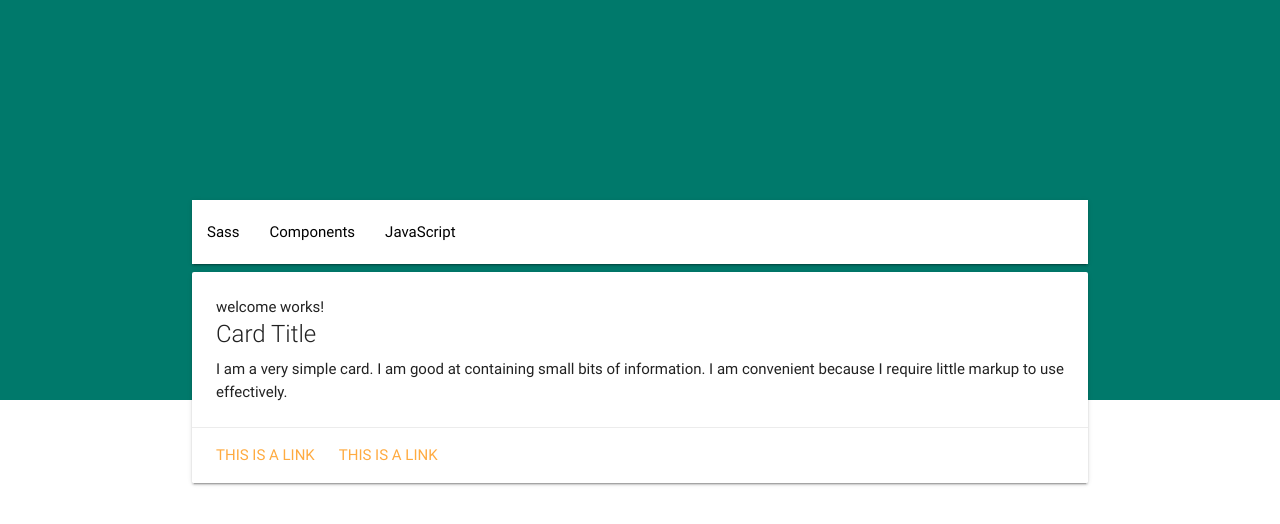
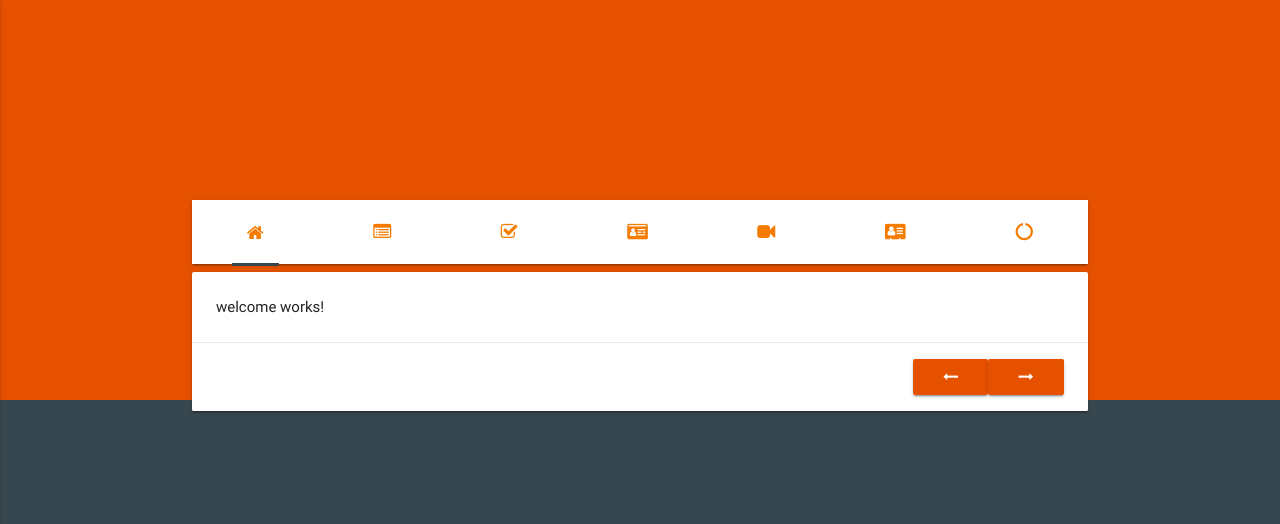
Before and after one commit to vmorante/onBoarding, an Angular app: page /welcome in a window 1280 px wide. Shown: the top 524 px of the page. Built offline with nearby package versions, Linux system fonts and the light colour scheme.

Commit message:
nav route and styles

```diff
--- a/src/app/app.component.css
+++ b/src/app/app.component.css
@@ -9,5 +9,6 @@
 }
 
 .bg-bottom>div {
-    margin-top: -25vh;
+    position: relative;
+    top: -25vh;
 }
--- a/src/app/app.component.html
+++ b/src/app/app.component.html
@@ -1,8 +1,8 @@
-<div class="row">
-    <div class="bg-top teal darken-2">
+<div>
+    <div class="bg-top orange darken-4">
 
     </div>
-    <div class="bg-bottom">
+    <div class="bg-bottom blue-grey darken-3">
         <div class="container">
             <header>
                 <navbar></navbar>
@@ -12,12 +12,10 @@
                     <div>
                         <router-outlet></router-outlet>
                     </div>
-                    <span class="card-title">Card Title</span>
-                    <p>I am a very simple card. I am good at containing small bits of information. I am convenient because I require little markup to use effectively.</p>
                 </div>
-                <div class="card-action">
-                    <a href="#">This is a link</a>
-                    <a href="#">This is a link</a>
+                <div class="card-action right-align">
+                    <a routerLink="/welcome" class="waves-effect waves-light text-white btn orange darken-4"><span class="fa fa-long-arrow-left" aria-hidden="true"></span></a>
+                    <a routerLink="/finish" class="waves-effect waves-light text-white btn orange darken-4"><span class="fa fa-long-arrow-right " aria-hidden="true "></span></a>
                 </div>
             </div>
         </div>
--- a/src/app/components/navbar/navbar.component.css
+++ b/src/app/components/navbar/navbar.component.css
@@ -2,6 +2,18 @@ nav>div {
     background-color: #fff;
 }
 
-nav a {
-    color: #000;
+a {
+    font-size: 1.2em;
 }
+
+#sm-nav {
+    display: flex;
+    align-items: center;
+    justify-content: space-around;
+}
+
+.link-active {
+    border-bottom: 3px solid #37474f;
+    margin-bottom: -3px;
+    line-height: 61px;
+}
--- a/src/app/components/navbar/navbar.component.html
+++ b/src/app/components/navbar/navbar.component.html
@@ -1,9 +1,79 @@
 <nav>
     <div class="nav-wrapper">
-        <ul id="nav-mobile" class="hide-on-med-and-down">
-            <li><a href="sass.html">Sass</a></li>
-            <li><a href="badges.html">Components</a></li>
-            <li><a href="collapsible.html">JavaScript</a></li>
+        <a href="#" data-activates="mobile-demo" class="button-collapse orange-text text-darken-2"><span class="fa fa-bars" aria-hidden="true"></span></a>
+        <ul class="hide-on-med-and-down" id="sm-nav">
+            <li>
+                <a routerLink="welcome" routerLinkActive="link-active" class="orange-text text-darken-2">
+                    <span class="fa fa-home" aria-hidden="true"></span>
+                </a>
+            </li>
+            <li>
+                <a routerLink="basic-data" routerLinkActive="link-active" class="orange-text text-darken-2">
+                    <span class="fa fa-list-alt" aria-hidden="true"></span>
+                </a>
+            </li>
+            <li>
+                <a routerLink="consent" routerLinkActive="link-active" class="orange-text text-darken-2">
+                    <span class="fa fa-check-square-o" aria-hidden="true"></span>
+                </a>
+            </li>
+            <li>
+                <a routerLink="scan-dni" routerLinkActive="link-active" class="orange-text text-darken-2">
+                    <span class="fa fa-id-card" aria-hidden="true"></span>
+                </a>
+            </li>
+            <li>
+                <a routerLink="record" routerLinkActive="link-active" class="orange-text text-darken-2">
+                    <span class="fa fa-video-camera" aria-hidden="true"></span>
+                </a>
+            </li>
+            <li>
+                <a routerLink="complete-data" routerLinkActive="link-active" class="orange-text text-darken-2">
+                    <span class="fa fa-address-card" aria-hidden="true"></span>
+                </a>
+            </li>
+            <li>
+                <a routerLink="finish" routerLinkActive="link-active" class="orange-text text-darken-2">
+                    <span class="fa fa-circle-o-notch" aria-hidden="true"></span>
+                </a>
+            </li>
+        </ul>
+        <ul class="side-nav" id="mobile-demo">
+            <li>
+                <a routerLink="welcome" routerLinkActive="link-active" class="orange-text text-darken-2">
+                    <span class="fa fa-home" aria-hidden="true"></span>
+                </a>
+            </li>
+            <li>
+                <a routerLink="basic-data" routerLinkActive="link-active" class="orange-text text-darken-2">
+                    <span class="fa fa-list-alt" aria-hidden="true"></span>
+                </a>
+            </li>
+            <li>
+                <a routerLink="consent" routerLinkActive="link-active" class="orange-text text-darken-2">
+                    <span class="fa fa-check-square-o" aria-hidden="true"></span>
+                </a>
+            </li>
+            <li>
+                <a routerLink="scan-dni" routerLinkActive="link-active" class="orange-text text-darken-2">
+                    <span class="fa fa-id-card" aria-hidden="true"></span>
+                </a>
+            </li>
+            <li>
+                <a routerLink="record" routerLinkActive="link-active" class="orange-text text-darken-2">
+                    <span class="fa fa-video-camera" aria-hidden="true"></span>
+                </a>
+            </li>
+            <li>
+                <a routerLink="omplete-data" routerLinkActive="link-active" class="orange-text text-darken-2">
+                    <span class="fa fa-address-card" aria-hidden="true"></span>
+                </a>
+            </li>
+            <li>
+                <a routerLink="finish" routerLinkActive="link-active" class="orange-text text-darken-2">
+                    <span class="fa fa-circle-o-notch" aria-hidden="true"></span>
+                </a>
+            </li>
         </ul>
     </div>
 </nav>
--- a/src/app/components/navbar/navbar.component.ts
+++ b/src/app/components/navbar/navbar.component.ts
@@ -1,4 +1,5 @@
 import { Component, OnInit } from '@angular/core';
+declare var $:any;
 
 @Component({
   selector: 'navbar',
@@ -10,6 +11,8 @@ export class NavbarComponent implements OnInit {
   constructor() { }
 
   ngOnInit() {
+
+     $(".button-collapse").sideNav();
   }
 
 }
```
Also changed, not shown: .angular-cli.json.
